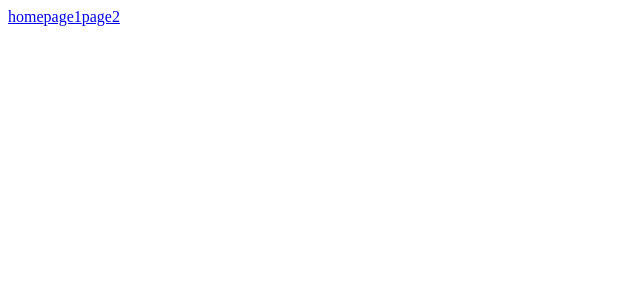
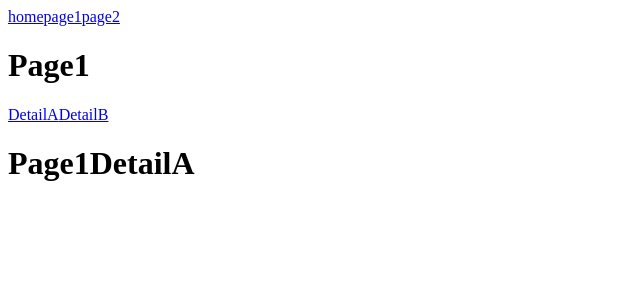
Before and after one commit to bamboo-wood/react_step_up, a React (Create React App) app: page /page1/detailA in a window 1280 px wide. Before the commit this address had no page. Shown: the top 300 px of the page, without its empty margins (0-640 px from the left). Built offline with nearby package versions, Linux system fonts and the light colour scheme.

Commit message:
react nest router

```diff
--- a/src/App.js
+++ b/src/App.js
@@ -3,6 +3,8 @@ import { BrowserRouter, Link, Route, Routes } from "react-router-dom";
 import { Home } from "./Home";
 import { Page1 } from "./Page1";
 import { Page2 } from "./Page2";
+import { Page1DetailA } from "./Page1DetailA";
+import { Page1DetailB } from "./Page1DetailB";
 
 export default function App() {
   console.log("App");
@@ -17,7 +19,10 @@ export default function App() {
 
         <Routes>
           <Route path="/" element={<Home />} />
-          <Route path="/page1" element={<Page1 />} />
+          <Route path="/page1" element={<Page1 />}>
+            <Route path="detailA" element={<Page1DetailA />} />
+            <Route path="detailB" element={<Page1DetailB />} />
+          </Route>
           <Route path="/page2" element={<Page2 />} />
         </Routes>
       </BrowserRouter>
--- a/src/Page1.jsx
+++ b/src/Page1.jsx
@@ -1,8 +1,13 @@
+import { Link, Outlet } from "react-router-dom";
+
 export const Page1 = () => {
   console.log("Page1");
   return (
     <div>
       <h1>Page1</h1>
+      <Link to="detailA">DetailA</Link>
+      <Link to="detailB">DetailB</Link>
+      <Outlet />
     </div>
   );
 };
--- /dev/null
+++ b/src/Page1DetailA.jsx
@@ -0,0 +1,8 @@
+export const Page1DetailA = () => {
+  console.log("Page1DetailA");
+  return (
+    <div>
+      <h1>Page1DetailA</h1>
+    </div>
+  );
+};
--- /dev/null
+++ b/src/Page1DetailB.jsx
@@ -0,0 +1,8 @@
+export const Page1DetailB = () => {
+  console.log("Page1DetailB");
+  return (
+    <div>
+      <h1>Page1DetailB</h1>
+    </div>
+  );
+};
```
